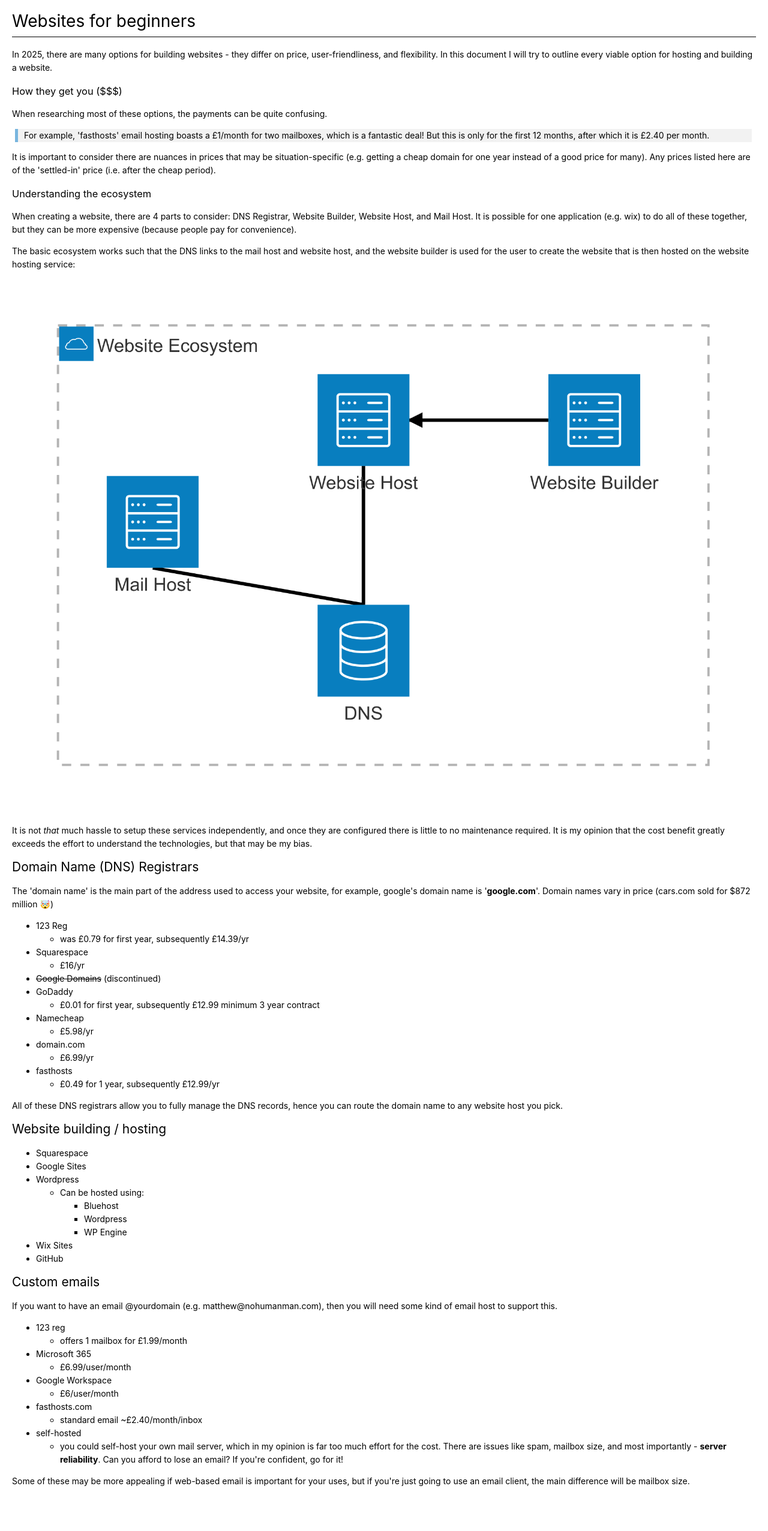
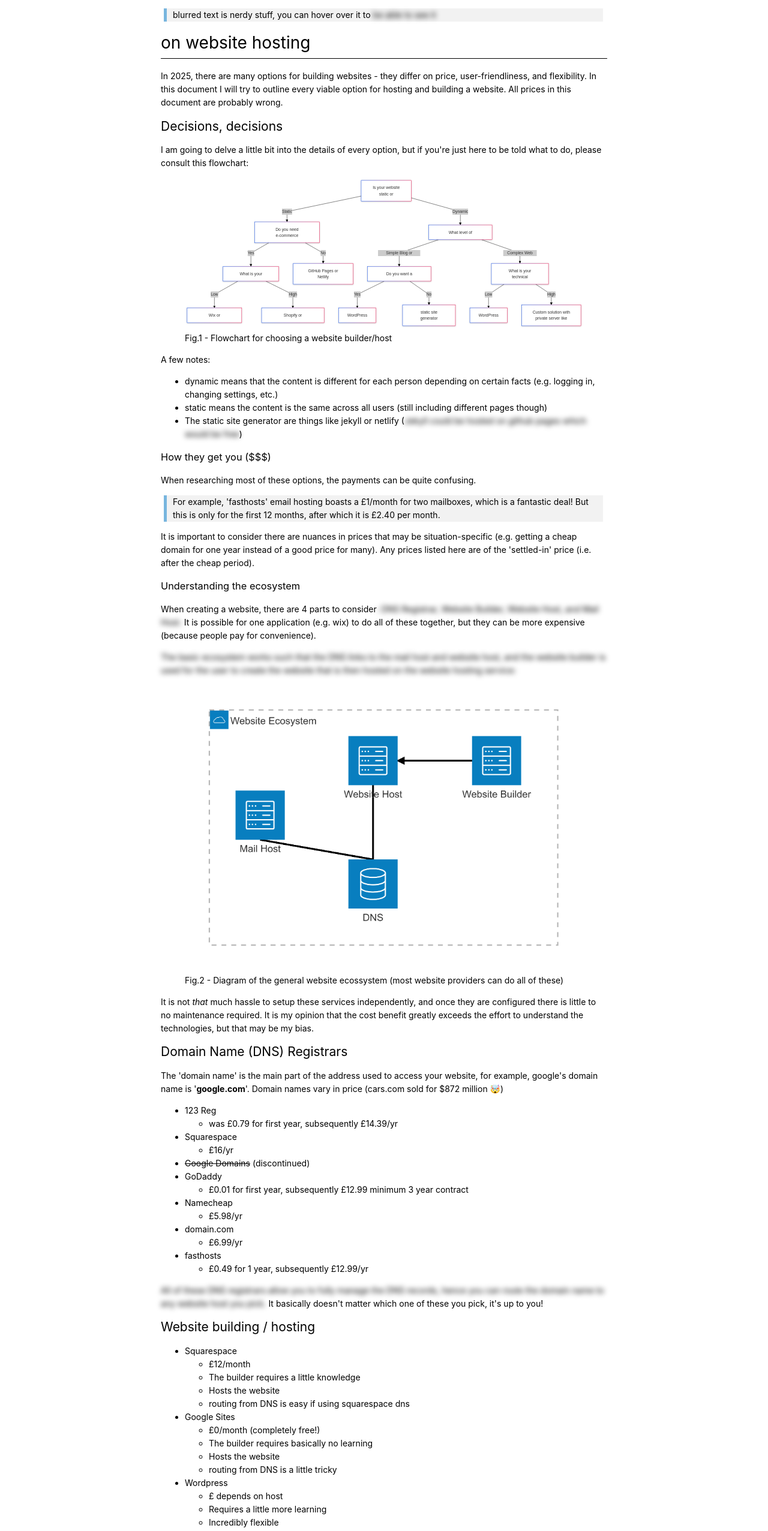
Before and after one commit to matthew-w-bayley/nohumanman.com, a plain HTML site: page Websites.html in a window 1280 px wide. Shown: the top 2553 px of the page at 60% size. Before the commit the page ends 2495 px from the top, so only its background shows below. Drawn offline with Linux system fonts and the light colour scheme; a script that the page names is missing.

Commit message:
Complete websites doc

```diff
--- a/Websites.html
+++ b/Websites.html
@@ -365,8 +365,23 @@
           : 'default'
     });
   </script>
-<h1 id="websites-for-beginners">Websites for beginners</h1>
-<p>In 2025, there are many options for building websites - they differ on price, user-friendliness, and flexibility. In this document I will try to outline every viable option for hosting and building a website.</p>
+<blockquote>
+<p>blurred text is nerdy stuff, you can hover over it to <span class='nerdy'>be able to see it</span></p>
+</blockquote>
+<h1 id="on-website-hosting">on website hosting</h1>
+<p>In 2025, there are many options for building websites - they differ on price, user-friendliness, and flexibility. In this document I will try to outline every viable option for hosting and building a website. All prices in this document are probably wrong.</p>
+<h2 id="decisions-decisions">Decisions, decisions</h2>
+<p>I am going to delve a little bit into the details of every option, but if you're just here to be told what to do, please consult this flowchart:</p>
+<figure>
+  <img src='flowchart.svg'>
+  <figcaption>Fig.1 - Flowchart for choosing a website builder/host</figcaption>
+</figure>
+<p>A few notes:</p>
+<ul>
+<li>dynamic means that the content is different for each person depending on certain facts (e.g. logging in, changing settings, etc.)</li>
+<li>static means the content is the same across all users (still including different pages though)</li>
+<li>The static site generator are things like jekyll or netlify (<span class='nerdy'>Jekyll could be hosted on github pages which would be free</span>)</li>
+</ul>
 <h3 id="how-they-get-you">How they get you ($$$)</h3>
 <p>When researching most of these options, the payments can be quite confusing.</p>
 <blockquote>
@@ -374,7 +389,7 @@
 </blockquote>
 <p>It is important to consider there are nuances in prices that may be situation-specific (e.g. getting a cheap domain for one year instead of a good price for many). Any prices listed here are of the 'settled-in' price (i.e. after the cheap period).</p>
 <h3 id="understanding-the-ecosystem">Understanding the ecosystem</h3>
-<p>When creating a website, there are 4 parts to consider: DNS Registrar, Website Builder, Website Host, and Mail Host. It is possible for one application (e.g. wix) to do all of these together, but they can be more expensive (because people pay for convenience).</p>
+<p>When creating a website, there are 4 parts to consider<span class='nerdy'>: DNS Registrar, Website Builder, Website Host, and Mail Host.</span> It is possible for one application (e.g. wix) to do all of these together, but they can be more expensive (because people pay for convenience).</p>
 <!--
 architecture-beta
     group api(cloud)[API]
@@ -388,9 +403,12 @@
     dns:T -- B:website_host
     website_builder:L --\> R:website_host
 -->
-<p>The basic ecosystem works such that the DNS links to the mail host and website host, and the website builder is used for the user to create the website that is then hosted on the website hosting service:</p>
-<p><img src="Untitled diagram-2024-12-27-034746.png" alt="alt text"></p>
-<p>It is not <em>that</em> much hassle to setup these services independently, and once they are configured there is little to no maintenance required. It is my opinion that the cost benefit greatly exceeds the effort to understand the technologies, but that may be my bias.</p>
+<p><span class='nerdy'>The basic ecosystem works such that the DNS links to the mail host and website host, and the website builder is used for the user to create the website that is then hosted on the website hosting service:</p>
+<figure>
+  <img src='website-ecosystem.png'>
+  <figcaption>Fig.2 - Diagram of the general website ecossystem (most website providers can do all of these)</figcaption>
+</figure>
+<p>It is not <em>that</em> much hassle to setup these services independently, and once they are configured there is little to no maintenance required. It is my opinion that the cost benefit greatly exceeds the effort to understand the technologies, but that may be my bias.</span></p>
 <h2 id="domain-name-dns-registrars">Domain Name (DNS) Registrars</h2>
 <p>The 'domain name' is the main part of the address used to access your website, for example, google's domain name is '<strong>google.com</strong>'. Domain names vary in price (cars.com sold for $872 million 🤯)</p>
 <ul>
@@ -426,25 +444,58 @@
 </ul>
 </li>
 </ul>
-<p>All of these DNS registrars allow you to fully manage the DNS records, hence you can route the domain name to any website host you pick.</p>
+<p><span class='nerdy'>All of these DNS registrars allow you to fully manage the DNS records, hence you can route the domain name to any website host you pick.</span> It basically doesn't matter which one of these you pick, it's up to you!</p>
 <h2 id="website-building--hosting">Website building / hosting</h2>
 <ul>
-<li>Squarespace</li>
-<li>Google Sites</li>
+<li>Squarespace
+<ul>
+<li>£12/month</li>
+<li>The builder requires a little knowledge</li>
+<li>Hosts the website</li>
+<li>routing from DNS is easy if using squarespace dns</li>
+</ul>
+</li>
+<li>Google Sites
+<ul>
+<li>£0/month (completely free!)</li>
+<li>The builder requires basically no learning</li>
+<li>Hosts the website</li>
+<li>routing from DNS is a little tricky</li>
+</ul>
+</li>
 <li>Wordpress
 <ul>
+<li>£ depends on host</li>
+<li>Requires a little more learning</li>
+<li>Incredibly flexible</li>
 <li>Can be hosted using:
 <ul>
-<li>Bluehost</li>
-<li>Wordpress</li>
-<li>WP Engine</li>
+<li>Bluehost (£8.99/month)</li>
+<li>Wordpress (£20/month)</li>
+<li>WP Engine (£40/month)</li>
+<li>fasthosts (£6/month)</li>
 </ul>
 </li>
 </ul>
 </li>
-<li>Wix Sites</li>
-<li>GitHub</li>
+<li>Wix Sites
+<ul>
+<li>£9/month</li>
+<li>The builder requires a little knowledge</li>
+<li>Hosts the website</li>
+<li>routing from DNS is easy if using squarespace dns</li>
 </ul>
+</li>
+<li>GitHub Pages
+<ul>
+<li>£0/month</li>
+<li>This is a funny one, it's a very good tool to generate a site for a project/wiki from scratch or templates</li>
+<li>more developer-oriented (may be complex)</li>
+</ul>
+</li>
+</ul>
+<p>Google sites is a really great option to use if flexibility and complexity are irrlelevent - there are many limitations, but for clean-looking static websites, the limitations are probably worse the nonexistent cost.</p>
+<p>I would say the cheapest for the 'power' is wordpress, with fasthosts as the server host.</p>
 <h2 id="custom-emails">Custom emails</h2>
 <p>If you want to have an email @yourdomain (e.g. matthew@nohumanman.com), then you will need some kind of email host to support this.</p>
 <ul>
@@ -475,6 +526,20 @@
 </li>
 </ul>
 <p>Some of these may be more appealing if web-based email is important for your uses, but if you're just going to use an email client, the main difference will be mailbox size.</p>
+<h2 id="summary-i-guess">Summary, I guess</h2>
+<p>This document is a pretty good rundown of the major options in the game. <span class='nerdy'>It's benefical for me as well as I am currently writing in a markdown document that I am exporting to html and then putting on github pages. Definitely not the smartest option and not something I would recommend - if I were to consult the flowchart here, I would end up with a static site generator, like Jekyll, which I'd be interested in using - if it lets me use html I could do cool things like have the option to blur out rambly nerdy stuff like this paragraph unless asked 🤓 </span></p>
+<style>
+    body{
+        margin-left: 20%;
+        margin-right: 20%;
+    }
+    .nerdy{
+        filter: blur(4px);
+    }
+    .nerdy:hover{
+        filter: none;
+    }
+</style>
 
 </body>
 </html>
```
Also changed, not shown: flowchart.svg (added), website-ecosystem.png (added), 1 other file.
